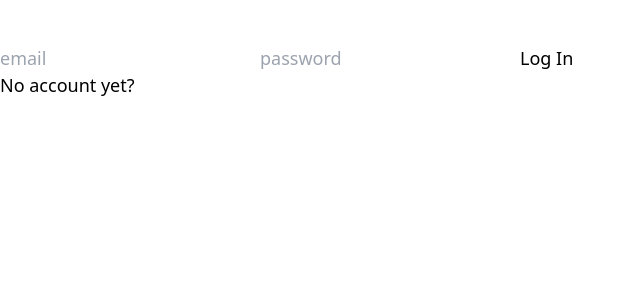
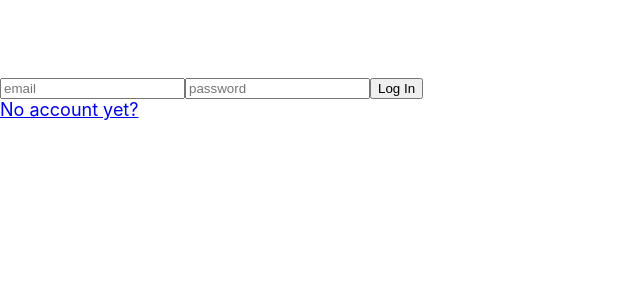
Before and after one commit to RanjitXtha/Chat-App, a React (Create React App) app: page / in a window 1280 px wide. Shown: the top 300 px of the page, without its empty margins (0-640 px from the left). Built offline with nearby package versions, Linux system fonts and the light colour scheme; no server answers; the database is empty.

Commit message:
changes made

```diff
--- a/src/index.css
+++ b/src/index.css
@@ -1,8 +1,3 @@
-@tailwind base;
-@tailwind components;
-@tailwind utilities
-
-
 body {
   margin: 0;
   font-family: -apple-system, BlinkMacSystemFont, 'Segoe UI', 'Roboto', 'Oxygen',
@@ -17,4 +12,12 @@ code {
     monospace;
 }
 
+
+:root{
+  --dark:#16172B;
+  --msg:#8F47FF;
+  --white:#F2F3F5;
+}
+
+
 ;
```
